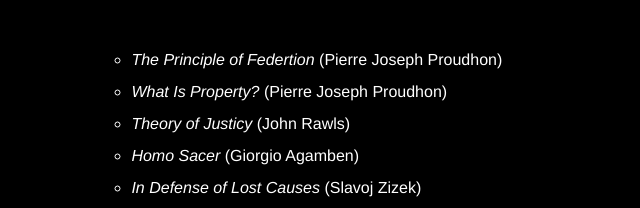
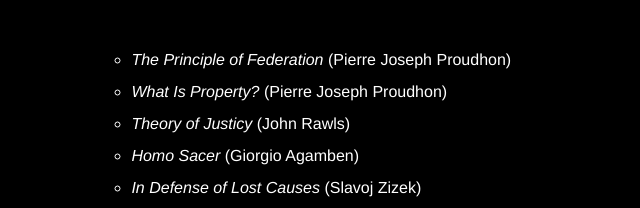
Before and after one commit to Nada-Respetable/ciberiluminismo, a plain HTML site: page documentation.html in a window 1280 px wide. Shown: the part 270-478 px from the top of the page, 171-811 px from the left. Drawn offline with Linux system fonts and the light colour scheme.

Commit message:
Update documentation.html

```diff
--- a/documentation.html
+++ b/documentation.html
@@ -25,7 +25,7 @@
             <section>
                     <h2>Documentation</h2>
                     <ul>
-                    <li><i>The Principle of Federtion</i> (Pierre Joseph Proudhon)</li>
+                    <li><i>The Principle of Federation</i> (Pierre Joseph Proudhon)</li>
 
                        <li> <i>What Is Property?</i> (Pierre Joseph Proudhon)</li>
 
```
